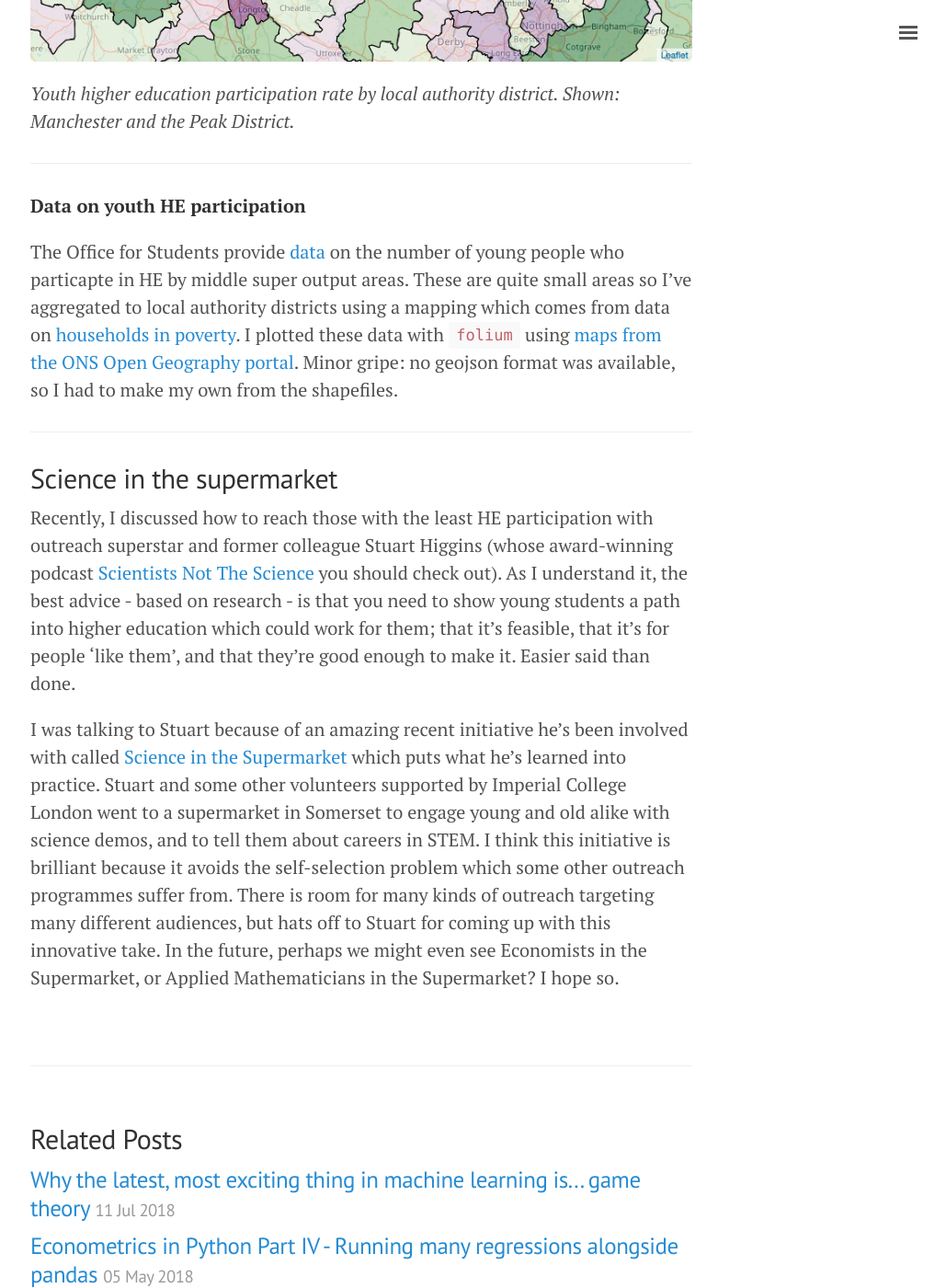
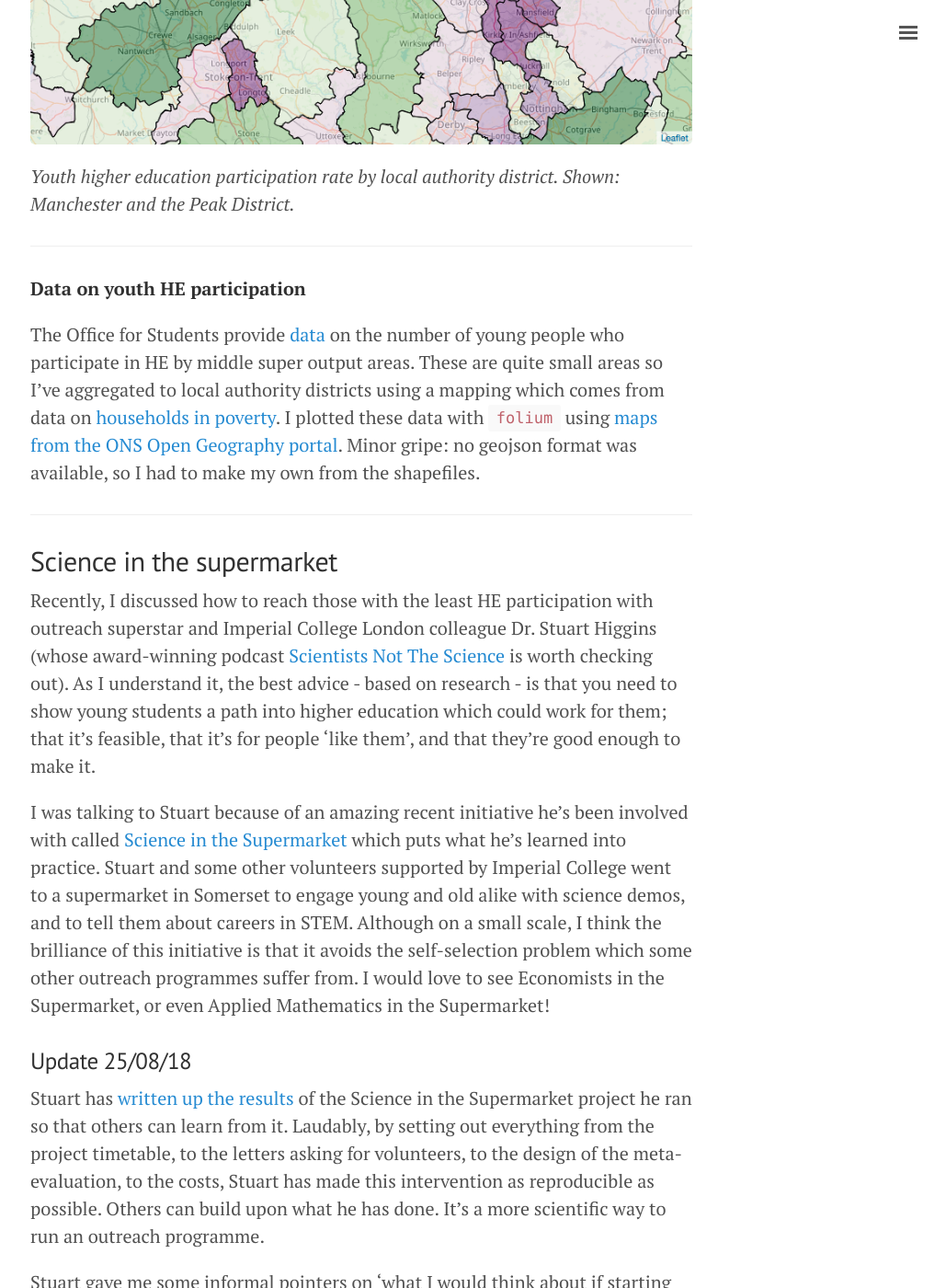
Before and after one commit to aeturrell/home, a Jekyll site: the page built from _posts/2018-08-18-left-out-of-HE.md, in a window 1280 px wide and 1400 px high, scrolled down 1589 px. Shown: the whole window at 92% size, without its empty margins (247-1276 px from the left). Built offline with Jekyll 4.4.1, drawn with Linux system fonts in a browser that asks for light colours; some of the changed text lies outside the part shown.

Commit message:
Updated of post on participation

````diff
--- a/_posts/2018-08-18-left-out-of-HE.md
+++ b/_posts/2018-08-18-left-out-of-HE.md
@@ -3,17 +3,17 @@
 title: Who is not participating in Higher Education?
 ---
 
-Given my work in both the social sciences and STEM, I've become interested in what factors determine participation in higher education more broadly, what groups are left out, and what we might do about it.
+Given my work in both economics and Science, Technology, Engineering, and Mathematics (STEM), I've become interested in what factors determine groups' participation in higher education, what groups are being left out, and what might be done about it.
 
 
 ## Poverty means low participation
 According to a [Social Mobility Commission](https://cdn.lkmco.org/wp-content/uploads/2016/12/Ethnicity-gender-and-social-mobility-Shaw-et-al.-2016.pdf) report from 2016, the most important determinant of whether someone goes to university at all or not is poverty, or, more precisely, whether someone receives free school meals. This applies across gender and ethnicity, though as the report notes "Disadvantaged young people from White British backgrounds are the least likely to access Higher Education".
 
-A lack of diversity in socio-economic background is perhaps less visible than other troubling aspects of participation (such as gender in STEM and economics). However, if diversity matters at all, then all dimensions of diversity matter.
+A lack of diversity in socio-economic background is perhaps less visible than some other troubling aspects of participation. But, if diversity matters at all, all dimensions of diversity matter.
 
-Unfortunately, people from lower income/wealth backgrounds are probably some of the most difficult to reach with any sort of outreach campaign as they tend to live in "remote rural or coastal areas and in former industrial areas, especially in the Midlands" according to the 2017 Social Mobility Commission's 'State of the nation' [report](https://www.gov.uk/government/publications/state-of-the-nation-2017). I'm from one of the parts of the UK identified in this report, the High Peak, and it's unfortunately not all that surprising. Other poorly ranked areas are interesting: they include West Somerset (324 of 324), Thanet (274 of 324), and a cluster around West Norfolk.
+Unfortunately, people from lower income/wealth backgrounds are some of the most difficult to influence with outreach campaigns as they tend to live in "remote rural or coastal areas and in former industrial areas, especially in the Midlands" according to the 2017 Social Mobility Commission's 'State of the nation' [report](https://www.gov.uk/government/publications/state-of-the-nation-2017). I'm from one of the parts of the UK specifically identified in this report, the High Peak, and it's unfortunately not all that surprising. Higher education institutions, and jobs which require advanced qualifications, are physically and psychologically at a distance. Other poorly ranked areas are similar: they include West Somerset (324 of 324), Thanet (274 of 324), and a cluster around West Norfolk.
 
-A more precise measure of participation amongst young people comes from the [Office for Students](https://www.officeforstudents.org.uk/) and is shown below. The story is much the same as the report on social mobility. If you're not interested in where the data come from, skip the box below the figure.
+There are detailed data on participation in higher education amongst young people available from the [Office for Students](https://www.officeforstudents.org.uk/). I've made a choropleth of these data below. The geographical areas with low participation are much the same as the problem areas identified in the report on social mobility. If you're not interested in where the data come from, skip the box below the figure.
 
 
 ![]({{site.baseurl}}/images/map.png)
@@ -22,11 +22,27 @@
 ---
 **Data on youth HE participation**
 
-The Office for Students provide [data](https://www.officeforstudents.org.uk/data-and-analysis/polar-participation-of-local-areas/polar4-data/) on the number of young people who particapte in HE by middle super output areas. These are quite small areas so I've aggregated to local authority districts using a mapping which comes from data on [households in poverty](https://www.ons.gov.uk/file?uri=/employmentandlabourmarket/peopleinwork/earningsandworkinghours/datasets/householdsinpovertyestimatesformiddlelayersuperoutputareasinenglandandwales201112/current/householdsinpoverty201112.xls). I plotted these data with ```folium``` using [maps from the ONS Open Geography portal](http://geoportal.statistics.gov.uk/datasets/local-authority-districts-december-2016-ultra-generalised-clipped-boundaries-in-the-uk-wgs84). Minor gripe: no geojson format was available, so I had to make my own from the shapefiles.
+The Office for Students provide [data](https://www.officeforstudents.org.uk/data-and-analysis/polar-participation-of-local-areas/polar4-data/) on the number of young people who participate in HE by middle super output areas. These are quite small areas so I've aggregated to local authority districts using a mapping which comes from data on [households in poverty](https://www.ons.gov.uk/file?uri=/employmentandlabourmarket/peopleinwork/earningsandworkinghours/datasets/householdsinpovertyestimatesformiddlelayersuperoutputareasinenglandandwales201112/current/householdsinpoverty201112.xls). I plotted these data with ```folium``` using [maps from the ONS Open Geography portal](http://geoportal.statistics.gov.uk/datasets/local-authority-districts-december-2016-ultra-generalised-clipped-boundaries-in-the-uk-wgs84). Minor gripe: no geojson format was available, so I had to make my own from the shapefiles.
 
 ---
 
 ## Science in the supermarket
-Recently, I discussed how to reach those with the least HE participation with outreach superstar and former colleague Stuart Higgins (whose award-winning podcast [Scientists Not The Science](http://www.scinotsci.com/) you should check out). As I understand it, the best advice - based on research - is that you need to show young students a path into higher education which could work for them; that it's feasible, that it's for people 'like them', and that they're good enough to make it. Easier said than done.
+Recently, I discussed how to reach those with the least HE participation with outreach superstar and Imperial College London colleague Dr. Stuart Higgins (whose award-winning podcast [Scientists Not The Science](http://www.scinotsci.com/) is worth checking out). As I understand it, the best advice - based on research - is that you need to show young students a path into higher education which could work for them; that it's feasible, that it's for people 'like them', and that they're good enough to make it.
 
-I was talking to Stuart because of an amazing recent initiative he's been involved with called [Science in the Supermarket](http://www.superscience.org.uk/) which puts what he's learned into practice. Stuart and some other volunteers supported by Imperial College London went to a supermarket in Somerset to engage young and old alike with science demos, and to tell them about careers in STEM. I think this  initiative is brilliant because it avoids the self-selection problem which some other outreach programmes suffer from. There is room for many kinds of outreach targeting many different audiences, but hats off to Stuart for coming up with this innovative take. In the future, perhaps we might even see Economists in the Supermarket, or Applied Mathematicians in the Supermarket? I hope so.
+I was talking to Stuart because of an amazing recent initiative he's been involved with called [Science in the Supermarket](http://www.superscience.org.uk/) which puts what he's learned into practice. Stuart and some other volunteers supported by Imperial College went to a supermarket in Somerset to engage young and old alike with science demos, and to tell them about careers in STEM. Although on a small scale, I think the brilliance of this initiative is that it avoids the self-selection problem which some other outreach programmes suffer from. I would love to see Economists in the Supermarket, or even Applied Mathematics in the Supermarket!
+
+### Update 25/08/18
+
+Stuart has [written up the results](http://www.superscience.org.uk/index.php/project-resources/#report) of the Science in the Supermarket project he ran so that others can learn from it. Laudably, by setting out everything from the project timetable, to the letters asking for volunteers, to the design of the meta-evaluation, to the costs, Stuart has made this intervention as reproducible as possible. Others can build upon what he has done. It's a more scientific way to run an  outreach programme.
+
+Stuart gave me some informal pointers on 'what I would think about if starting another project' which I've made some minor tweaks to and reproduced below:
+- Understand your own motivation and define a target; trying to approach a big problem can feel overwhelming and paralysing, starting with a specific, local goal can help
+- Accept that balancing engagement with a day job is challenging
+- Set a realistic scope for the project and accept that 'good enough' is good enough
+- If possible, get both bottom-up (to help share the workload), and top-down support (to add legitimacy, open doors to resources, etc)
+- Try and be evidence-based where possible
+
+
+Another resource he mentioned is this [Aspires Report](https://www.kcl.ac.uk/sspp/departments/education/research/aspires/ASPIRES-final-report-December-2013.pdf) on 'Young people's science and career aspirations'. The two key findings I took away from it were that young people aren't necessarily aware of the careers which science can open up (economics!) and that 'science capital' is a strong predictor of aspiring to a career in science but that this capital is unevenly distributed across socio-economic groups.
+
+Processing all of this, it seems like making STEM careers and/or STEM practitioners familiar to young people is one of the most useful outcomes outreach programmes can strive for.
````
Also changed, not shown: _includes/analytics.html (+5 -5 lines).
